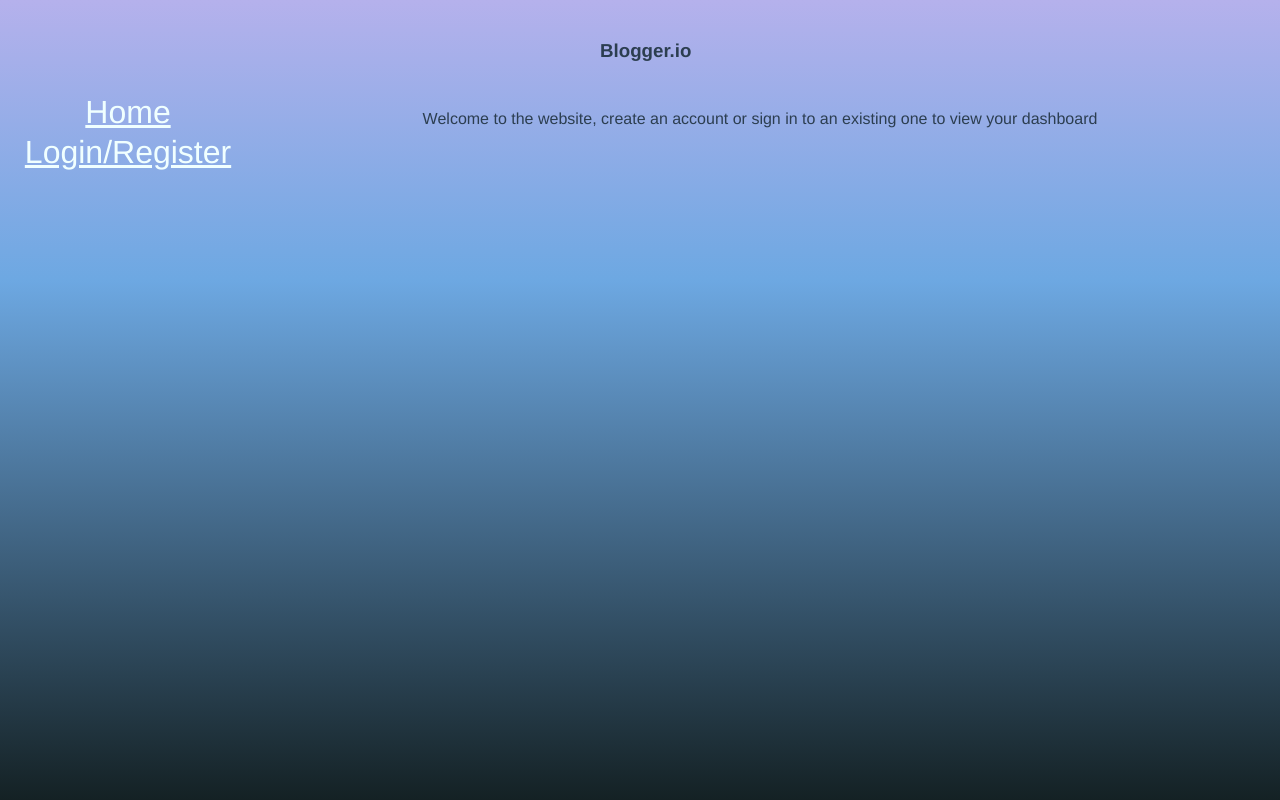
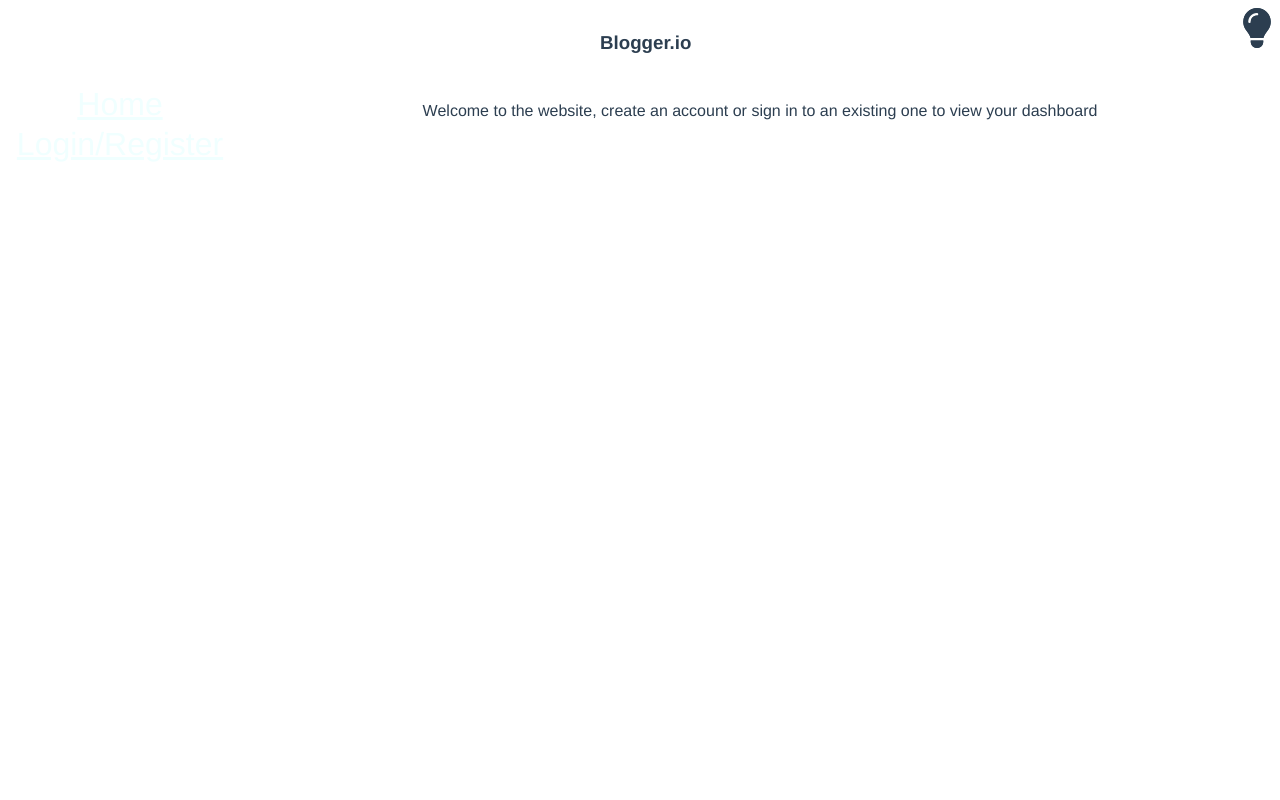
Before and after one commit to JonathanHumphrey/user-creation, a Vue app: page / in a window 1280 px wide. Built offline with nearby package versions, Linux system fonts and the light colour scheme.

Commit message:
documentation pass

```diff
--- a/db.json
+++ b/db.json
@@ -20,6 +20,22 @@
       "email": "gokid58@gmail.com",
       "pass": "gokidder",
       "isSignedIn": false
+    },
+    {
+      "id": 634,
+      "name": "pogger",
+      "email": "ass@google.com",
+      "pass": "poop",
+      "isSignedIn": false,
+      "darkMode": false
+    },
+    {
+      "id": 372,
+      "name": "poggerMAn",
+      "email": "ass@google.com",
+      "pass": "poop",
+      "isSignedIn": false,
+      "darkMode": false
     }
   ],
   "posts": [
@@ -31,31 +47,28 @@
   ],
   "userPosts": [
     {
-<<<<<<< HEAD
-      "id": 61,
-      "body": "poggs evening to you all",
-      "timeOfPost": "11:14 AM 12/17/2021"
+      "id": 53,
+      "body": "hello",
+      "timeOfPost": "10:10 AM 12/28/2021",
+      "poster": "pogger"
     },
     {
-      "id": 62,
-      "body": "good morning you guys",
-      "timeOfPost": "8:49 AM 12/26/2021"
+      "id": 93,
+      "body": "good morning!",
+      "timeOfPost": "11:10 AM 12/28/2021",
+      "poster": "pogger"
     },
     {
-      "id": 86,
-      "body": "hello :)",
-      "timeOfPost": "9:00 AM 12/26/2021"
+      "id": 37,
+      "body": "these are dark mode posts",
+      "timeOfPost": "11:10 AM 12/28/2021",
+      "poster": "pogger"
     },
     {
-      "id": 42,
-      "body": "mornin",
-      "timeOfPost": "11:52 AM 12/27/2021"
-=======
-      "id": 78,
-      "body": "epic text post",
-      "timeOfPost": "12:34 PM 12/20/2021",
-      "poster": "jhumps"
->>>>>>> e098e0f209a50df5e63322f6950a14e642141348
+      "id": 73,
+      "body": "hehe :)",
+      "timeOfPost": "11:30 AM 12/29/2021",
+      "poster": "poggerMAn"
     }
   ],
   "profile": {
--- a/public/index.html
+++ b/public/index.html
@@ -6,6 +6,8 @@
     <meta name="viewport" content="width=device-width,initial-scale=1.0">
     <link rel="icon" href="<%= BASE_URL %>favicon.ico">
     <title><%= htmlWebpackPlugin.options.title %></title>
+    <script src="https://kit.fontawesome.com/c0adcfd226.js" crossorigin="anonymous"></script>
+
   </head>
   <body>
     <noscript>
@@ -15,3 +17,10 @@
     <!-- built files will be auto injected -->
   </body>
 </html>
+
+<style>
+  html, body{
+    min-height: 100%;
+    margin: 0px;
+  }
+</style>
--- a/src/App.vue
+++ b/src/App.vue
@@ -1,9 +1,29 @@
 <template>
-  <div class="container">
+  <body>
+    <div
+      class="container"
+      v-bind:class="[
+        this.activeUser !== null
+          ? this.activeUser.darkMode
+            ? 'dark-mode'
+            : 'light-mode'
+          : 'container',
+      ]"
+    >
       <Header class="header" />
 
+      <i
+        class="far fa-lightbulb"
+        @click="togglePallete($event)"
+        v-show="[this.activeUser && this.activeUser.darkMode]"
+      ></i>
+      <i
+        class="fas fa-lightbulb"
+        @click="togglePallete($event)"
+        v-show="[this.activeUser && !this.activeUser.darkMode]"
+      ></i>
       <!-- Router links for A Home component and form rendering -->
-    <div class="test">
+      <div class="left-nav">
         <div class="nav">
           <UserData class="user-data" />
           <router-link to="/" class="router-link"> Home </router-link>
@@ -17,28 +37,49 @@
       </div>
       <br />
     </div>
+  </body>
 </template>
 
 <script>
 // Vuex plugins
+import { mapState, mapActions } from "vuex";
 
 // Component Imports
 import Header from "./components/Header.vue";
-//import FormContainer from "./components/FormContainer.vue";
-//import AllUsers from "./components/AllUsers.vue";
 import UserData from "./components/UserData.vue";
 
 export default {
   name: "App",
+
   // Components imports
   components: {
     Header,
-    //AllUsers,
     UserData,
+  },
+  methods: {
+    ...mapActions(["alterUserData"]),
+
+    // Function allows the user to toggle the darkMode boolean that is stored in the user object, logic is spread out across the app to render one of the two themes
+    togglePallete(event) {
+      if (this.activeUser !== null) {
+        console.log(event.target);
+        if (this.activeUser.darkMode === false) {
+          console.log("bop");
+          this.alterUserData(true);
+        } else if (this.activeUser.darkMode === true) {
+          this.alterUserData(false);
+        }
+      }
+    },
+  },
+  computed: {
+    ...mapState({
+      activeUser: (state) => state.users.activeUser,
+      users: (state) => state.users.users,
+    }),
   },
 };
 </script>
-
 <style>
 #app {
   font-family: Avenir, Helvetica, Arial, sans-serif;
@@ -47,23 +88,34 @@ export default {
   text-align: center;
   color: #2c3e50;
 
-  width: 100%;
-  height: 100%;
+  min-height: 100%;
 }
-html {
-  min-height: 100%;
-  background: rgb(181, 177, 236);
+
+.light-mode {
+  background: linear-gradient(180deg, #b5b1ec 0%, #6da8e2 35%, #294861 100%);
+}
+.dark-mode {
   background: linear-gradient(
     180deg,
-    rgba(181, 177, 236, 1) 0%,
-    rgba(109, 168, 226, 1) 35%,
-    rgba(20, 33, 36, 1) 100%
+    hsla(244, 76%, 59%, 1) 0%,
+    hsla(210, 35%, 40%, 1) 51%,
+    hsla(207, 67%, 17%, 1) 100%
   );
+}
+</style>
+<style scoped>
+i {
+  cursor: pointer;
+  font-size: 2.5rem;
+  position: absolute;
+  right: 0.5rem;
+  top: 0.5rem;
 }
 .container {
   display: flex;
   flex-flow: column wrap;
-  justify-content: center;
+
+  min-height: 100vh;
 }
 .router-link {
   font-size: 2rem;
@@ -84,9 +136,10 @@ html {
   width: 100%;
   border-radius: 5rem;
 }
-.test {
+.left-nav {
   display: inherit;
 }
+
 ::-webkit-scrollbar {
   width: 1rem;
 }
--- a/src/components/FormContainer.vue
+++ b/src/components/FormContainer.vue
@@ -64,6 +64,7 @@ export default {
       email: "",
       pass: "",
       isSignedIn: false,
+      profilePicture: pfp,
     };
   },
   methods: {
@@ -80,6 +81,10 @@ export default {
       // Sends the answer to the users.js module to be processed
       this.userAccountCheck(answer);
     },
+
+    // Function checks to see which form to render and then packages the data into an object to be sent to the server, also deals with the sign in logic to check to see if the username and password are correct before allowing a sign in
+
+    //TODO: fix the logic that notifies the user if the username/password are incorrect
     onSubmit(e, data) {
       console.log("id", e.target, data);
 
@@ -92,13 +97,14 @@ export default {
           pass: data.data.password,
           isSignedIn: false,
           profilePicture: pfp.jpg,
+          darkMode: false,
         };
         console.log(newUser);
 
         this.signUpUser(newUser);
 
         alert("Account Successfully Created!");
-        document.getElementById('id').form.reset();
+        document.getElementById("id").form.reset();
       }
       // SIGN IN PATH
       else if (e.target.id === "0") {
@@ -110,12 +116,12 @@ export default {
             if (data.data.password === this.users[i].pass) {
               console.log("correct password");
               this.users.invalidCredentials = false;
-              //this.users.activeUser = this.users[i];
+
               this.loginUser(this.users[i]);
+
               this.users[i].isSignedIn = true;
               router.push("/");
               break;
-
             }
           } else if (data.data.username !== this.users[i].name) {
             console.log("incorrect name");
--- a/src/components/Header.vue
+++ b/src/components/Header.vue
@@ -1,12 +1,28 @@
 <template>
   <div class="header">
-    <h3>Blogger.io</h3>
+    <h3
+      v-bind:class="[
+        this.activeUser !== null
+          ? this.activeUser.darkMode
+            ? 'dark-mode-text'
+            : 'light-mode-text'
+          : '',
+      ]"
+    >
+      Blogger.io
+    </h3>
   </div>
 </template>
 
 <script>
+import { mapState } from "vuex";
 export default {
   name: "Header",
+  computed: {
+    ...mapState({
+      activeUser: (state) => state.users.activeUser,
+    }),
+  },
 };
 </script>
 
@@ -20,4 +36,10 @@ h3 {
   margin: 2rem;
   display: inline-block;
 }
+.dark-mode-text {
+  color: azure;
+}
+.dark-mode-text {
+  color: rgb(0, 0, 0);
+}
 </style>
--- a/src/components/UserContent.vue
+++ b/src/components/UserContent.vue
@@ -1,5 +1,10 @@
 <template>
-  <div class="user-content">
+  <div
+    v-bind:class="[
+      this.activeUser.darkMode ? 'dark-mode' : 'light-mode',
+      'user-content',
+    ]"
+  >
     <div class="post-div">
       <textarea class="text-area" placeholder="Compose a Post" id="user-text" />
 
@@ -7,23 +12,51 @@
     </div>
 
     <div class="posts" v-for="post in allPosts" v-bind:key="post.id">
-      <h4>{{ activeUser.name }}</h4>
-      <p class="post-body">{{ post.body }}</p>
-      <p class="date">Posted at: {{ post.timeOfPost }}</p>
-      <i class="del" @click="removePost(post.id)">...</i>
+      <h4
+        v-bind:class="[
+          this.activeUser.darkMode ? 'dark-mode-text' : 'light-mode-text',
+        ]"
+      >
+        {{ post.poster }}
+      </h4>
+      <p
+        v-bind:class="[
+          this.activeUser.darkMode ? 'dark-mode-text' : 'light-mode-text',
+          'post-body',
+        ]"
+      >
+        {{ post.body }}
+      </p>
+      <p
+        v-bind:class="[
+          this.activeUser.darkMode ? 'dark-mode-text' : 'light-mode-text',
+          'date',
+        ]"
+      >
+        Posted at: {{ post.timeOfPost }}
+      </p>
+      <i
+        v-bind:class="[
+          this.activeUser.darkMode ? 'dark-mode-text' : 'light-mode-text',
+          'del',
+        ]"
+        @click="removePost(post.id)"
+        >...</i
+      >
     </div>
   </div>
 </template>
 
 <script>
 import { mapActions, mapGetters, mapState } from "vuex";
-//import moment from "moment";
 
 export default {
   name: "UserContent",
   components: {},
   methods: {
     ...mapActions(["postUserContent", "deletePost", "fetchPosts"]),
+
+    // Function takes the user's input from the text-area as well as some user data to form a 'post' object and then sends that object to the server
     post() {
       let text = document.getElementById("user-text");
       let str = text.value;
@@ -34,6 +67,7 @@ export default {
         id: Math.floor(Math.random() * 100),
         body: str,
         timeOfPost: moment(new Date()).format("h:mm A MM/DD/YYYY"),
+        poster: this.activeUser.name,
       };
 
       this.postUserContent(sender);
@@ -83,6 +117,21 @@ button:hover {
   padding: 1rem;
   display: flex;
   flex-direction: column;
+
+  box-shadow: 4px 7px 18px 5px rgba(0, 0, 0, 1);
+  transition: all 0.3s ease-in-out;
+}
+.user-content:after {
+  box-shadow: 4px 7px 18px 5px rgba(0, 0, 0, 0.5);
+  transition: opacity 0.3s ease-in-out;
+}
+
+.dark-mode {
+  background: rgb(22, 71, 117);
+  box-shadow: 4px 7px 18px 5px rgba(255, 255, 255, 0.82);
+}
+.dark-mode-text {
+  color: azure;
 }
 .del {
   position: absolute;
@@ -107,6 +156,7 @@ button:hover {
   margin-top: 2rem;
   margin-bottom: 2rem;
   position: relative;
+  box-shadow: 4px 7px 18px 5px rgba(0, 0, 0, 0.82);
 }
 .post-body {
   padding: 1rem;
--- a/src/components/UserData.vue
+++ b/src/components/UserData.vue
@@ -2,7 +2,7 @@
   <div class="user-data" v-if="this.activeUser !== null">
     <h3>Username: {{ this.activeUser.name }}</h3>
     <p>Contact: {{ this.activeUser.email }}</p>
-    <img src="${{this.activeUser.profilePicture}}" alt="" />
+    <img src="" alt="" />
     <button @click="signOut($event)">Log Out</button>
   </div>
 </template>
@@ -14,11 +14,14 @@ export default {
   name: "UserData",
   methods: {
     ...mapActions(["logOutUser"]),
+
+    // function sets the active user to null, there might be a better way to do this
     signOut() {
       console.log(this.activeUser);
       this.logOutUser(null);
     },
   },
+  date: {},
   computed: {
     ...mapState({
       activeUser: (state) => state.users.activeUser,
@@ -30,6 +33,7 @@ export default {
 
 <style scoped>
 .user-data {
+  z-index: 1;
   width: 15rem;
   border-radius: 2.5rem;
   justify-content: left;
@@ -37,6 +41,7 @@ export default {
   flex-direction: column;
   background: rgba(109, 168, 226, 1);
   height: 7.5rem;
+  box-shadow: 7px 7px 7px -1px rgba(0, 0, 0, 0.64);
 }
 h3 {
   margin: 0;
--- a/src/components/forms/FormTemplate.vue
+++ b/src/components/forms/FormTemplate.vue
@@ -22,6 +22,7 @@
 <script>
 export default {
   methods: {
+    // Function takes the user input from the form programmatically regardless of which form is passed, then sends the data to the formContainer component to be processed
     constructState(event, state) {
       event.preventDefault();
       let newState = {};
--- a/src/store/modules/users.js
+++ b/src/store/modules/users.js
@@ -113,6 +113,9 @@ const actions = {
     async logOutUser({ commit }) {
         console.log(commit)
         commit('logout')
+    },
+    async alterUserData({ commit }, answer) {
+        commit('toggleDarkMode', answer)
     }
 
 };
@@ -122,7 +125,8 @@ const mutations = {
     removeUser: (state, id) => (state.users = state.users.filter(user => user.id !== id)),
     userAccount: (state, answer) => (state.userHasAccount = answer),
     selectedUser: (state, sender) => (state.activeUser = sender),
-    logout: (state) => (state.activeUser = null)
+    logout: (state) => (state.activeUser = null),
+    toggleDarkMode: (state, answer) => (state.activeUser.darkMode = answer)
 }
 
 export default {
```
Lines whose indentation alone changed are shown as unchanged.
